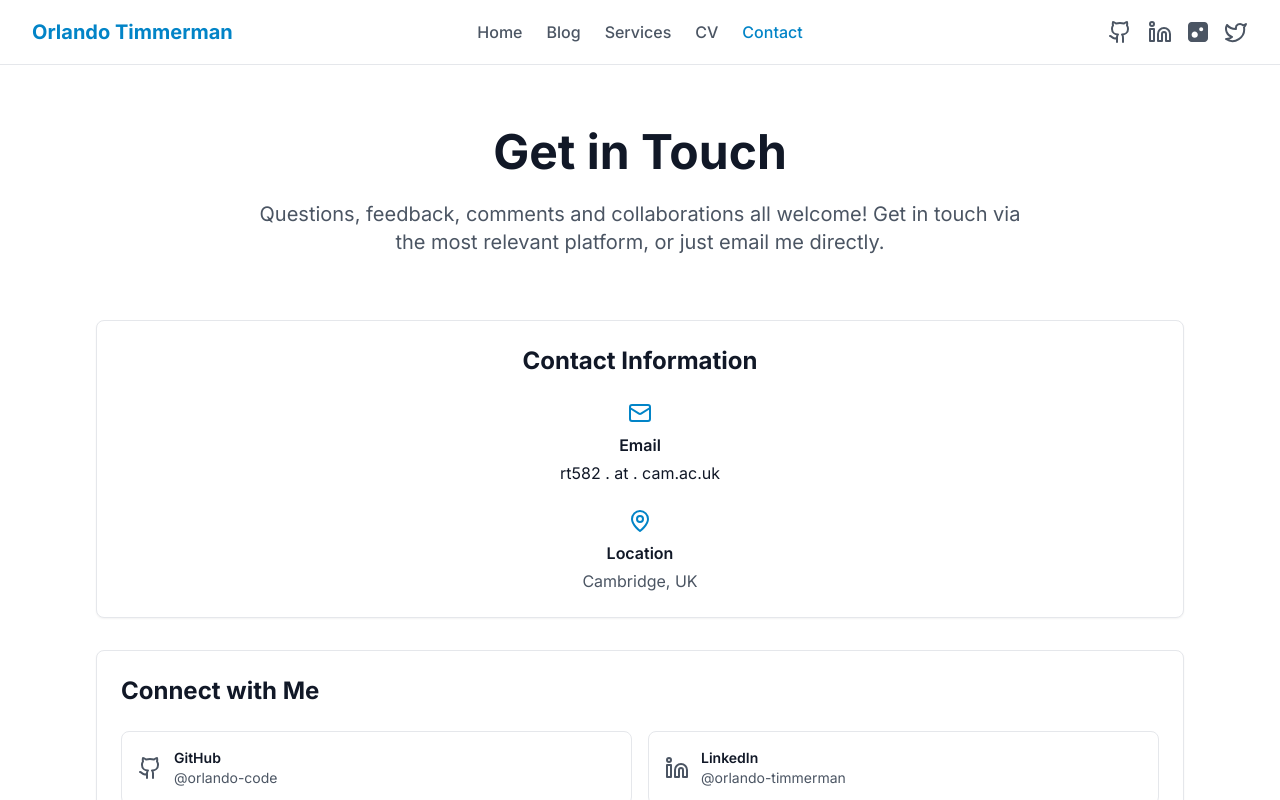
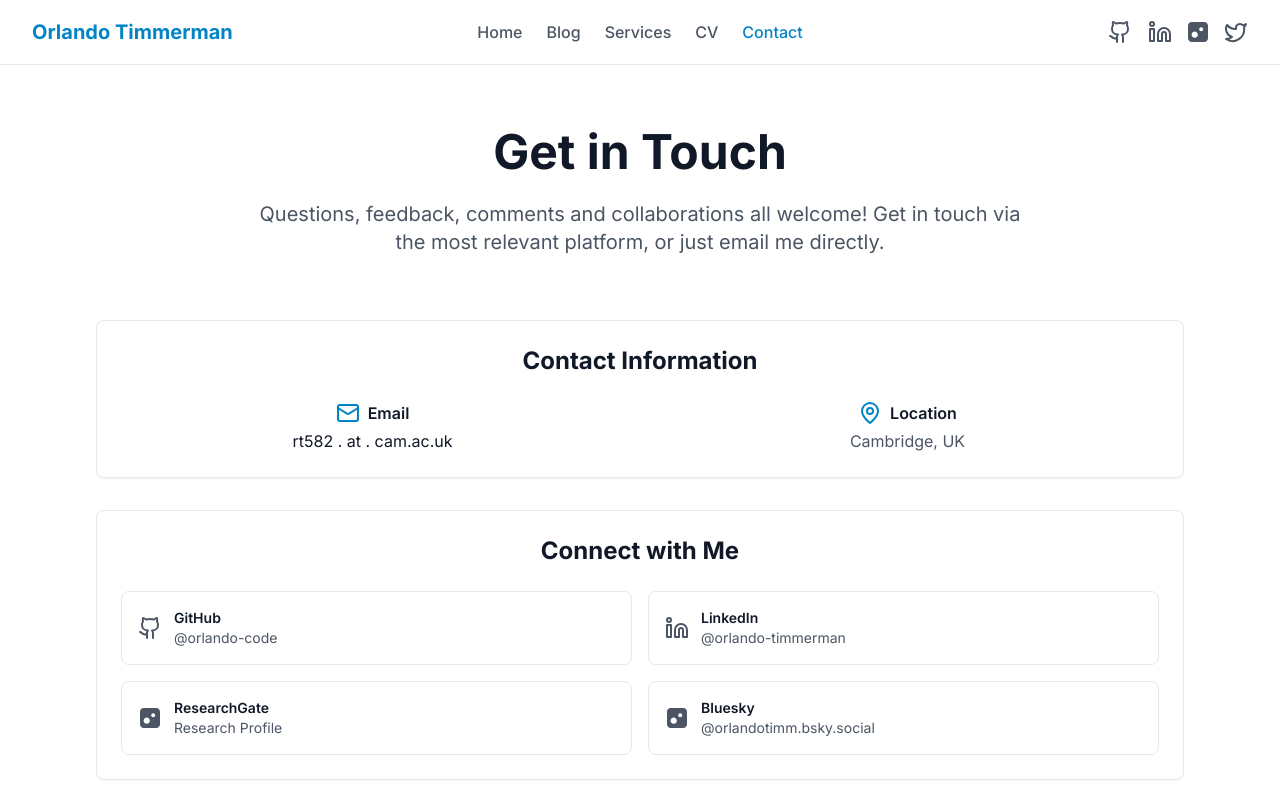
Before and after one commit to orlando-code/orlando-code.github.io, a Next.js app: page /contact in a window 1280 px wide. Shown: the top 800 px of the page. Built offline with nearby package versions, Linux system fonts and the light colour scheme.

Commit message:
reformatting of contact and cv high-level layouts

```diff
--- a/app/contact/page.tsx
+++ b/app/contact/page.tsx
@@ -52,21 +52,24 @@ export default function ContactPage() {
           {/* Contact Information */}
           <div className="space-y-8">
             {/* Contact Details */}
-            <div className="card text-center">
-              <h2 className="text-2xl font-bold text-gray-900 mb-6">Contact Information</h2>
-              <div className="space-y-6">
-                <div className="flex flex-col items-center">
-                  <Mail className="h-6 w-6 text-primary-600 mb-2 flex-shrink-0" />
-                  <div>
-                    <h3 className="font-semibold text-gray-900 mb-1">Email</h3>
+            <div className="card">
+              <h2 className="text-2xl text-center font-bold text-gray-900 mb-6">Contact Information</h2>
+              <div className="flex flex-col sm:flex-row sm:justify-between sm:items-start gap-8">
+                <div className="flex flex-col items-center flex-1">
+                  <div className="text-center">
+                    <div className="flex items-center justify-center mb-1">
+                      <Mail className="h-6 w-6 text-primary-600 mr-2 flex-shrink-0" />
+                      <h3 className="font-semibold text-gray-900">Email</h3>
+                    </div>
                     <span>rt582 . at . cam.ac.uk</span>
                   </div>
                 </div>
-
-                <div className="flex flex-col items-center">
-                  <MapPin className="h-6 w-6 text-primary-600 mb-2 flex-shrink-0" />
-                  <div>
-                    <h3 className="font-semibold text-gray-900 mb-1">Location</h3>
+                <div className="flex flex-col items-center flex-1">
+                  <div className="text-center">
+                    <div className="flex items-center justify-center mb-1">
+                      <MapPin className="h-6 w-6 text-primary-600 mr-2 flex-shrink-0" />
+                      <h3 className="font-semibold text-gray-900">Location</h3>
+                    </div>
                     <p className="text-gray-600">
                       Cambridge, UK
                     </p>
@@ -77,7 +80,7 @@ export default function ContactPage() {
 
             {/* Social Links */}
             <div className="card">
-              <h2 className="text-2xl font-bold text-gray-900 mb-6">Connect with Me</h2>
+              <h2 className="text-2xl text-center font-bold text-gray-900 mb-6">Connect with Me</h2>
               <div className="grid grid-cols-2 gap-4">
                 <a
                   href="https://github.com/orlando-code"
--- a/app/cv/page.tsx
+++ b/app/cv/page.tsx
@@ -1,4 +1,4 @@
-import { Calendar, ExternalLink, Mail, MapPin } from 'lucide-react'
+import { Calendar } from 'lucide-react'
 import Link from 'next/link'
 
 export default function CVPage() {
@@ -12,12 +12,12 @@ export default function CVPage() {
               <h1 className="text-4xl font-bold text-gray-900 mb-2">Orlando Timmerman</h1>
               <p className="text-xl text-gray-600 mb-4">PhD Researcher</p>
               <div className="flex flex-col sm:flex-row sm:items-center sm:space-x-6 space-y-2 sm:space-y-0 text-gray-600">
-                <div className="flex items-center">
+                {/* <div className="flex items-center">
                   <Mail className="h-4 w-4 mr-2" />
                     rt582 . at . cam.ac.uk
 
-                </div>
-                <div className="flex items-center">
+                </div> */}
+                {/* <div className="flex items-center">
                   <MapPin className="h-4 w-4 mr-2" />
                   <span>Cambridge, UK</span>
                 </div>
@@ -26,16 +26,15 @@ export default function CVPage() {
                   <a href="https://github.com/orlando-code" className="hover:text-primary-600">
                     GitHub
                   </a>
-                </div>
+                </div> */}
+            <Link href="/contact" className="btn-primary flex items-center mt-4 lg:mt-0 ">
+              {/* <Mail className="h-6 w- mr-2" /> */}
+              <span className="text-left">
+                Contact me for a customised version of this CV
+              </span>
+            </Link>
               </div>
             </div>
-            <Link href="/contact" className="btn-primary flex items-center mt-4 lg:mt-0">
-              <Mail className="h-4 w-4 mr-2" />
-              <span className="text-right">
-                Contact me<br />
-                for a relevant version of this CV
-              </span>
-            </Link>
           </div>
         </div>
 
```
